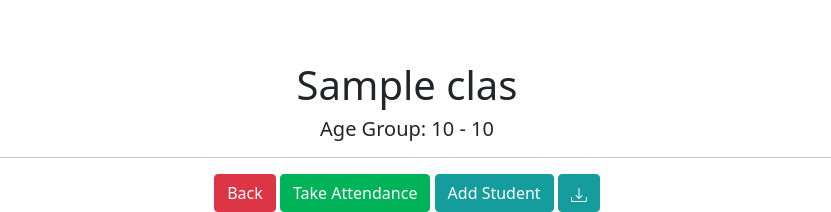
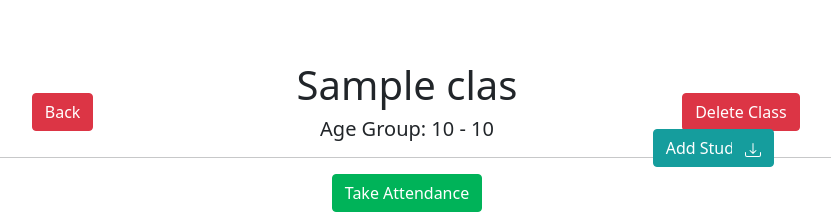
Before and after one commit to philipjebaseelan/attendance, a Flask app: page /detail_class/1 in a window 1280 px wide. Shown: the part 67-279 px from the top of the page, without its empty margins (233-1064 px from the left). Run offline with Flask 2, Linux system fonts and the light colour scheme; a user stored in the database is signed in; data comes from the database, SQL or seed files in the repository; both versions use the stored data as it was after the commit; tables that the repository leaves empty hold one stand-in row (values such as "Sample post").

Commit message:
Delete a class #30

```diff
--- a/application.py
+++ b/application.py
@@ -283,6 +283,32 @@ def detail_class(id):
         class_attendance = Attendance.query.filter_by(class_id=id, teacher_id=teacher)
         return render_template("detail-class.html", classes=class_object, headers=TABLE_HEADERS, students=students, attendances=class_attendance)
 
+@app.route("/delete-class/<string:id>")
+def delete_class(id):
+
+    #Ensuring User is logged in
+    if not current_user.is_authenticated:
+        return redirect("/login")
+    else:
+        class_object = db.session.query(Class).filter_by(id=id).first()
+
+        if class_object.student_count == 0:
+            db.session.delete(class_object)
+            db.session.commit()
+
+        elif class_object.student_count != 0:
+            students = db.session.query(Student).filter_by(class_id=id)
+
+            for student in students:
+                student.class_id = 0
+                db.session.merge(student)
+                db.session.flush()
+
+            db.session.delete(class_object)
+            db.session.commit()
+
+        flash("Succesfully removed class.")
+        return redirect("/class")
 
 @app.route("/add_student_class/<string:id>")
 def add_student_class(id):
--- a/static/css/style.css
+++ b/static/css/style.css
@@ -240,3 +240,34 @@ main .form-control{
 #take-attendance-date{
     margin-right:20%;
 }
+
+
+/* detail-class.html */
+#detail-class-del{
+    position:absolute;
+    left: 71.5%;
+    top:20%;
+}
+
+#detail-class-back{
+    position:absolute;
+    right: 74.5%;
+    top:20%;
+}
+
+#detail-class-attendance{
+    position:relative;
+    left: 0%;
+}
+
+#detail-class-add{
+    position:absolute;
+    left:69.2%;
+    top:24.5%;
+}
+
+#detail-class-export{
+    position:absolute;
+    left: 75.4%;
+    top:24.5%;
+}
--- a/templates/detail-class.html
+++ b/templates/detail-class.html
@@ -1,18 +1,21 @@
 {% extends "layout.html" %}
 
 {% block main %}
+
         <h1>{{classes.name}}</h1>
         <h5> Age Group: {{classes.lowest_age}} - {{classes.highest_age}} </h5>
+        <a class="btn btn-danger" id="detail-class-del" href="/delete-class/{{classes.id}}" type="button">Delete Class</a>
+        <a class="btn btn-danger" id="detail-class-back" href="/class" type="button">Back</a>
         <hr>
         <div class="d-grid gap-2 d-md-block">
-          <a class="btn btn-danger" id="detail-class-back" href="/class" type="button">Back</a>
           {% if classes.student_count != 0 %}
           <a class="btn btn-success" id="detail-class-attendance" href="/take-attendance/{{classes.id}}" role="button">Take Attendance</a>
           {% endif %}
           <a class="btn btn-secondary" id="detail-class-add" href="/add_student_class/{{classes.id}}" role="button">Add Student</a>
-          <button type="button" class="btn btn-secondary"><svg xmlns="http://www.w3.org/2000/svg" width="16" height="16" fill="currentColor" class="bi bi-download" viewBox="0 0 16 16"><path d="M.5 9.9a.5.5 0 0 1 .5.5v2.5a1 1 0 0 0 1 1h12a1 1 0 0 0 1-1v-2.5a.5.5 0 0 1 1 0v2.5a2 2 0 0 1-2 2H2a2 2 0 0 1-2-2v-2.5a.5.5 0 0 1 .5-.5z"></path><path d="M7.646 11.854a.5.5 0 0 0 .708 0l3-3a.5.5 0 0 0-.708-.708L8.5 10.293V1.5a.5.5 0 0 0-1 0v8.793L5.354 8.146a.5.5 0 1 0-.708.708l3 3z"></path></svg></button>
+          <button type="button" id="detail-class-export" class="btn btn-secondary"><svg xmlns="http://www.w3.org/2000/svg" width="16" height="16" fill="currentColor" class="bi bi-download" viewBox="0 0 16 16"><path d="M.5 9.9a.5.5 0 0 1 .5.5v2.5a1 1 0 0 0 1 1h12a1 1 0 0 0 1-1v-2.5a.5.5 0 0 1 1 0v2.5a2 2 0 0 1-2 2H2a2 2 0 0 1-2-2v-2.5a.5.5 0 0 1 .5-.5z"></path><path d="M7.646 11.854a.5.5 0 0 0 .708 0l3-3a.5.5 0 0 0-.708-.708L8.5 10.293V1.5a.5.5 0 0 0-1 0v8.793L5.354 8.146a.5.5 0 1 0-.708.708l3 3z"></path></svg></button>
         </div>
 
+        {% if classes.student_count != 0 %}
         <div class="table-responsive">
           <table class="table table-hover">
                   <thead>
@@ -37,4 +40,5 @@
 
           </table>
         </div>
+        {% endif %}
 {% endblock %}
--- a/templates/layout.html
+++ b/templates/layout.html
@@ -43,15 +43,8 @@
                 <ul class="navbar-nav justify-content-end flex-grow-1 pe-3">
                     <li class="nav-item"><a class="nav-link active" aria-current="page" href="/registrar">Students</a></li>
                     <li class="nav-item"><a class="nav-link" href="/class">Classes</a></li>
-                    <li class="nav-item dropdown"><a class="nav-link dropdown-toggle" href="#" id="offcanvasNavbarDropdown" role="button" data-bs-toggle="dropdown" aria-expanded="false">Dropdown</a>
-                        <ul class="dropdown-menu" aria-labelledby="offcanvasNavbarDropdown">
-                            <li><a class="dropdown-item" href="/logout">Logout</a></li>
-                            <li><a class="dropdown-item" href="#">Another action</a></li>
-                            <li><hr class="dropdown-divider"></li>
-                            <li><a class="dropdown-item" href="#">Something else here</a></li>
-                        </ul>
-                    </li>
-                </ul>
+                    <hr>
+                    <li class="nav-item"><a class="nav-link" href="/logout">Logout</a></li>
             </div>
                 {% endif %}
             </div>
```
Also changed, not shown: attendance.db.
